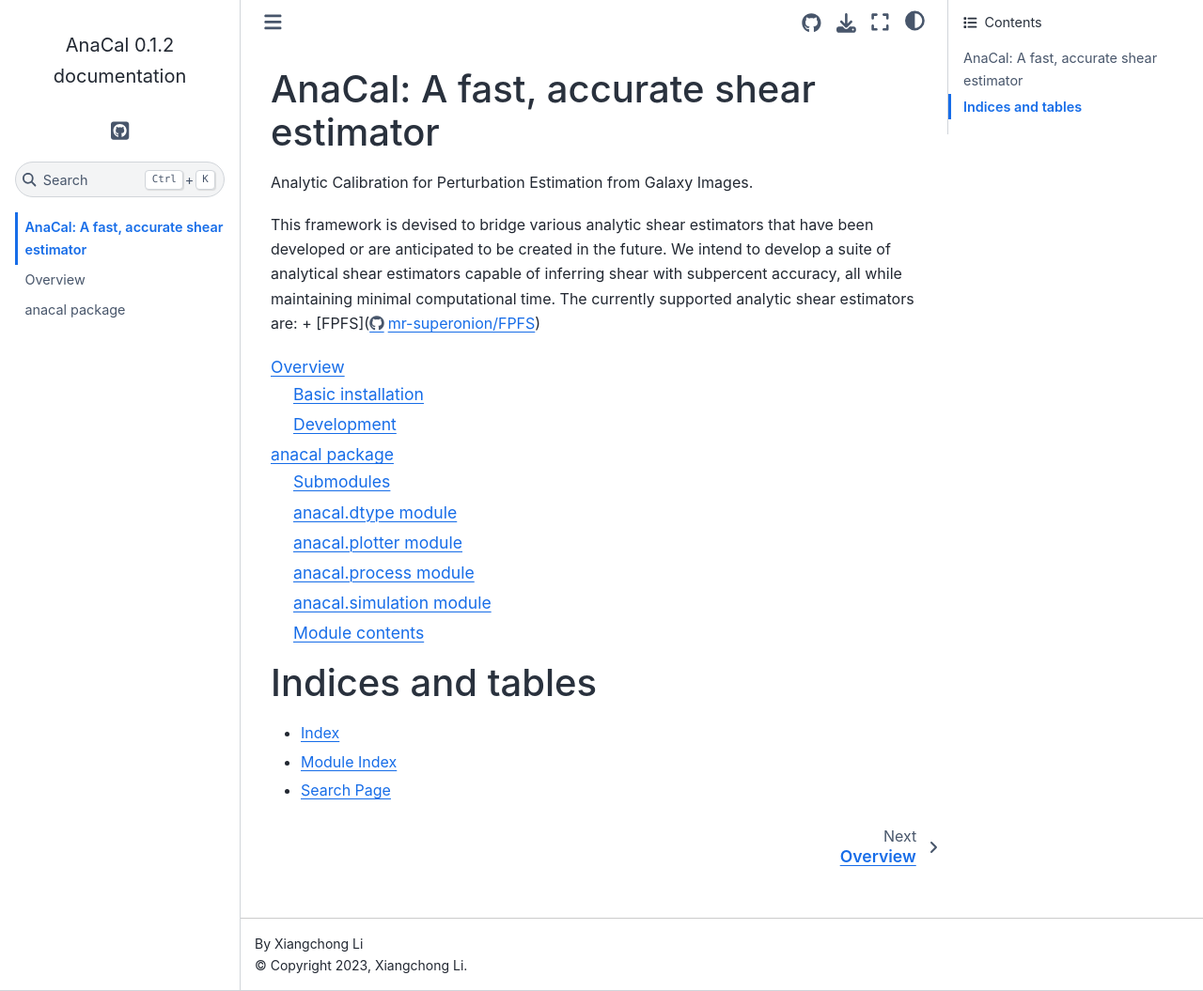
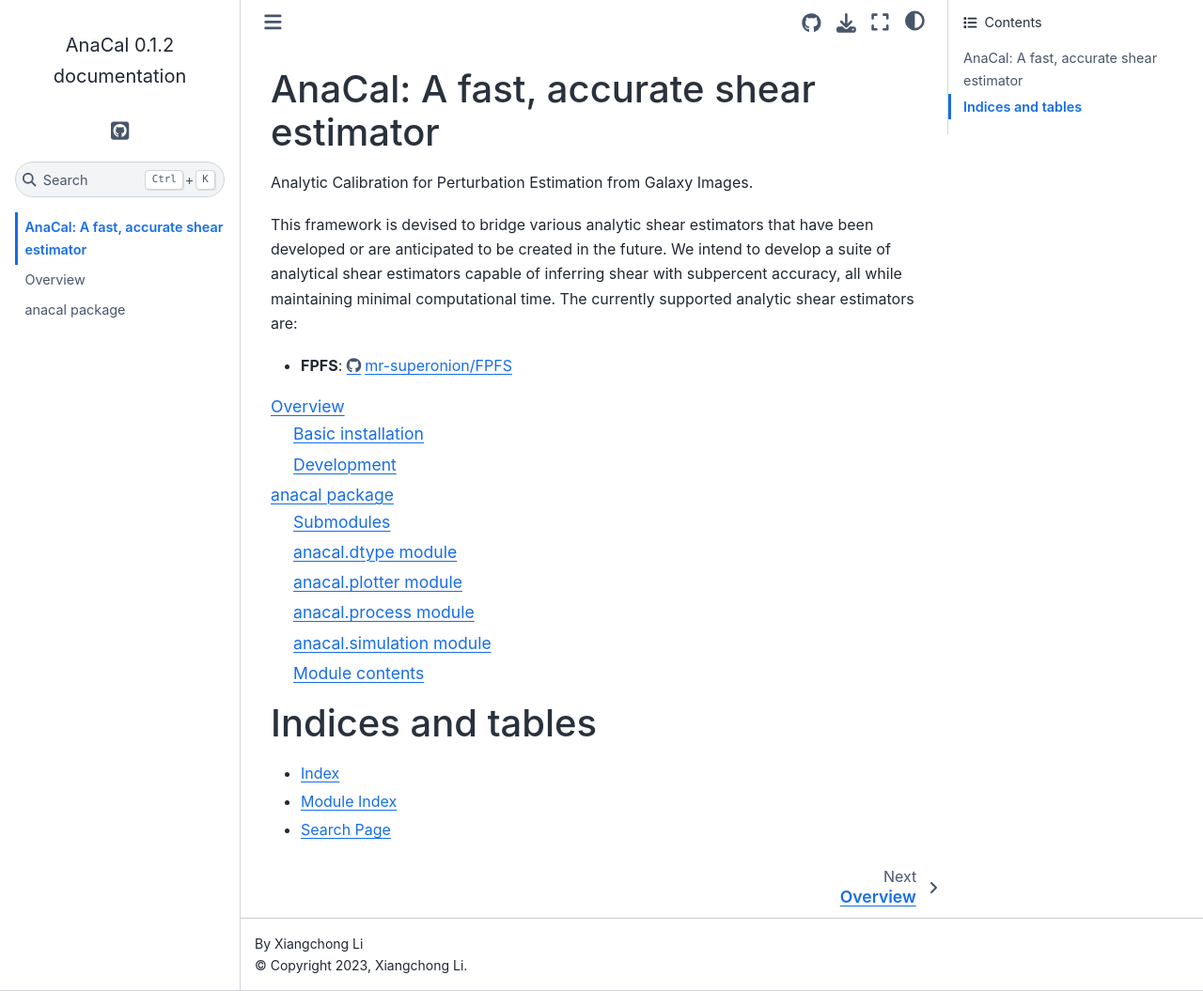
Before and after one commit to mr-superonion/AnaCal, a Sphinx documentation site: the page built from docs/index.rst, in a window 1280 px wide and 1055 px high. Shown: the whole window at 94% size. Built offline with Sphinx 7.4.7 and the Sphinx Book theme 1.1.4, drawn with Linux system fonts in a browser that asks for light colours.

Commit message:
readthedocs

```diff
--- a/docs/index.rst
+++ b/docs/index.rst
@@ -13,7 +13,8 @@ been developed or are anticipated to be created in the future. We intend to
 develop a suite of analytical shear estimators capable of inferring shear with
 subpercent accuracy, all while maintaining minimal computational time. The
 currently supported analytic shear estimators are:
-+ [FPFS](https://github.com/mr-superonion/FPFS)
+
+* **FPFS**: https://github.com/mr-superonion/FPFS
 
 .. toctree::
     :maxdepth: 2
```
